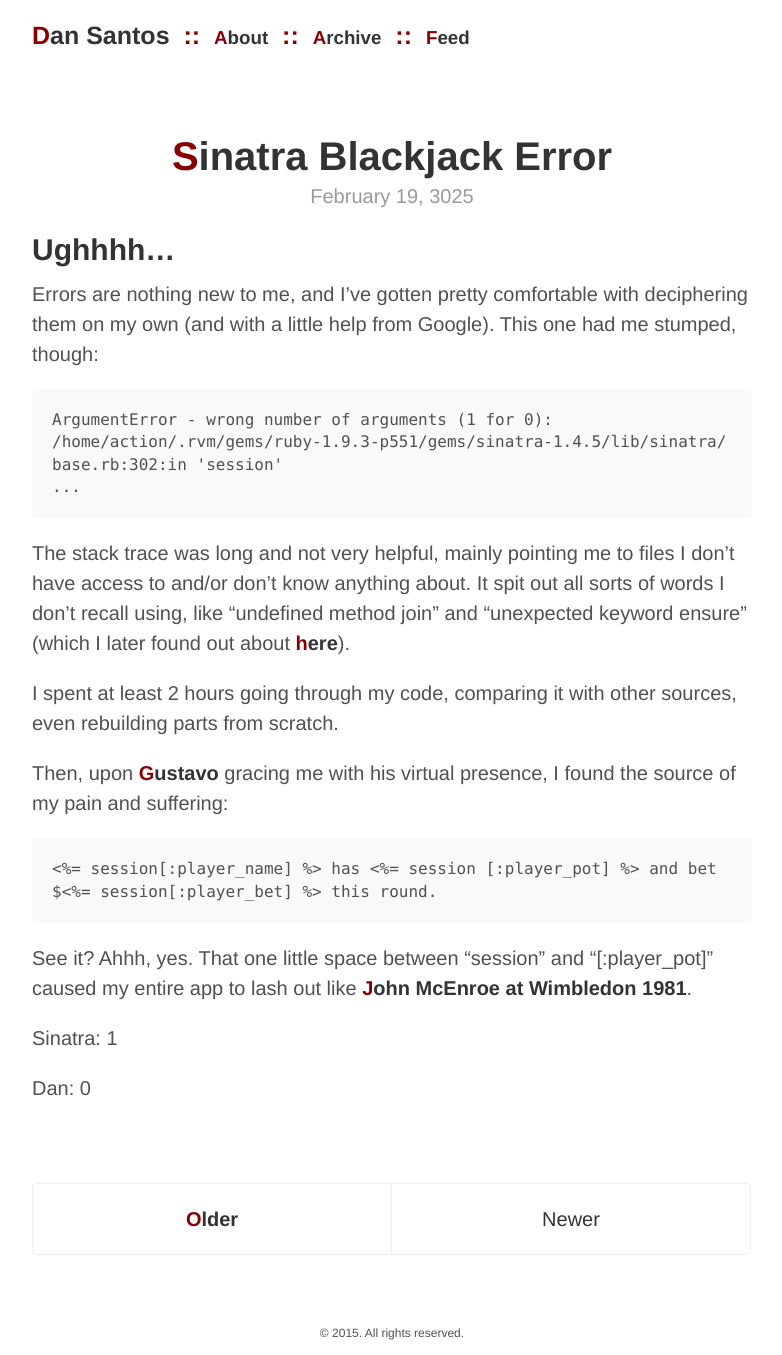
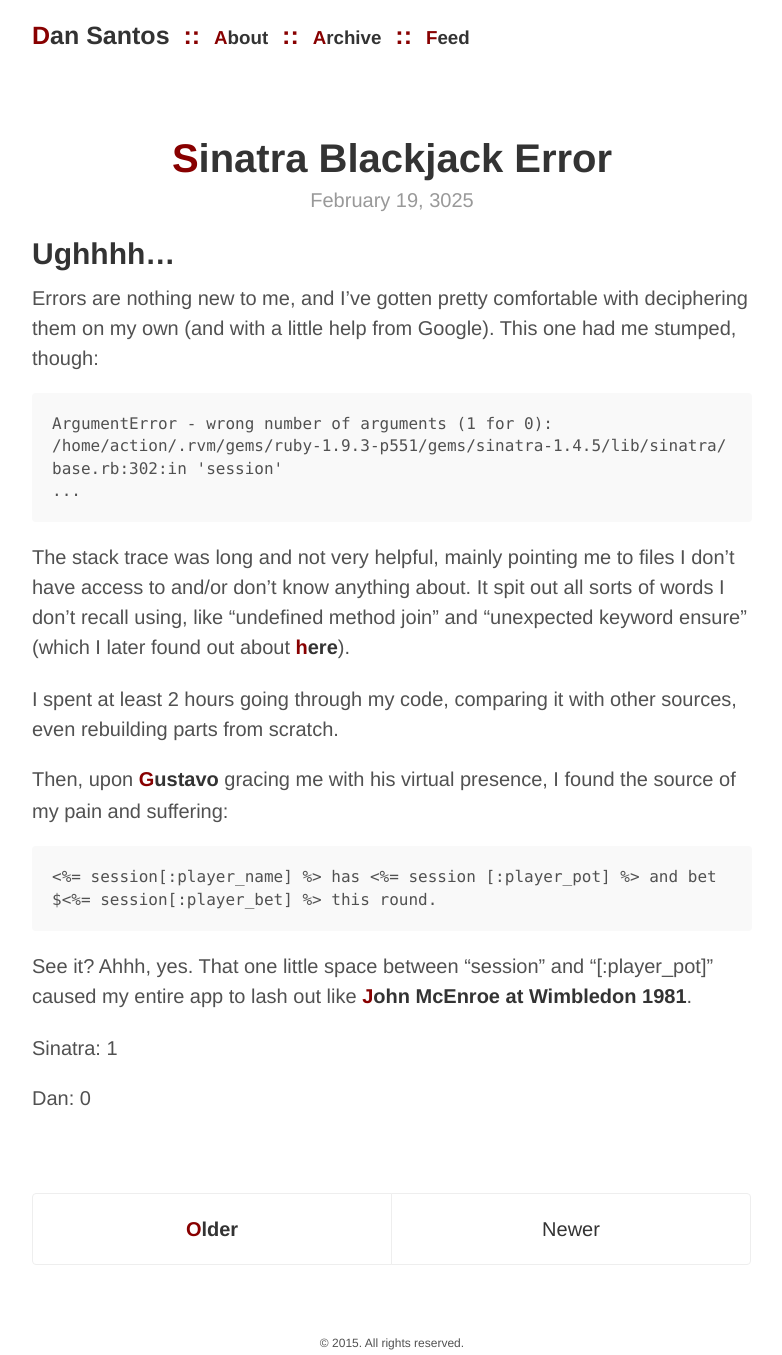
Before and after one commit to CanIGetAPickle/CanIGetAPickle.github.io, a Jekyll site: the page built from index.html, in a window 1280 px wide. Shown: the whole page, without its empty margins (248-1030 px from the left). Built offline with Jekyll 4.4.1, drawn with Linux system fonts in a browser that asks for light colours; the list of posts is cut into pages by our own code.

Commit message:
a sans height

```diff
--- a/public/css/poole.css
+++ b/public/css/poole.css
@@ -73,6 +73,7 @@
 /*   added */
   display: inline-block;
 	position: relative;
+	padding-bottom: 2px;
 }
 a strong {
   color: inherit;
```
